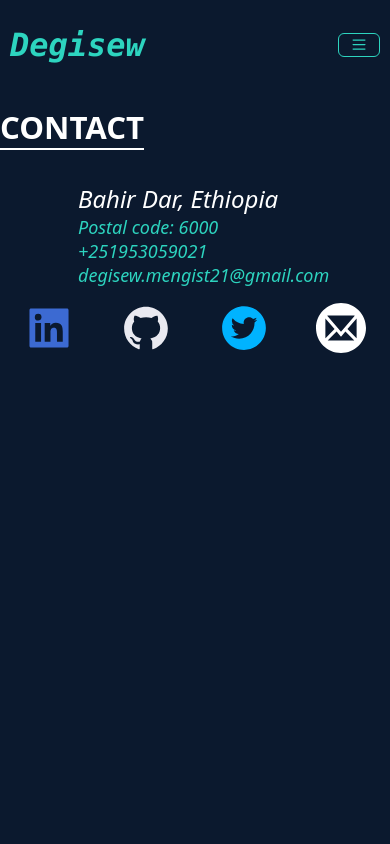
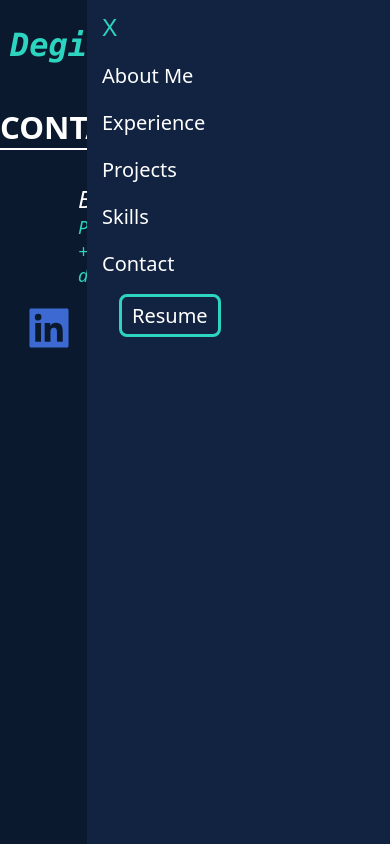
Before and after one commit to degisew/SPA-Portfolio, a React (Create React App) app: page /contact in a window 390 px wide. Both pictures are taken after a click on the button 358 px from the left and 45 px from the top of the page. Built offline with nearby package versions, Linux system fonts and the light colour scheme.

Commit message:
pass a prop to navBar.js

```diff
--- a/src/App.js
+++ b/src/App.js
@@ -27,12 +27,13 @@ function App() {
   }, [showMenu]);
   return (
     <main>
-      <NavBar openMenuHandler={openMenuHandler} />
+      <NavBar
+        openMenuHandler={openMenuHandler}
+        menu={showMenu}
+        closeMenuHandler={closeMenuHandler}
+      />
       <Routes>
-        <Route
-          element={<Home menu={showMenu} closeMenuHandler={closeMenuHandler} />}
-          path="/"
-        />
+        <Route element={<Home />} path="/" />
         <Route element={<AboutMe />} path="/about" />
         <Route element={<Experience />} path="/experience" />
         <Route element={<Skills />} path="/skills" />
--- a/src/Components/NavBar.js
+++ b/src/Components/NavBar.js
@@ -4,12 +4,52 @@ import { Link } from 'react-router-dom';
 import { SlMenu } from 'react-icons/sl';
 import selectors from './NavBar.module.css';
 
-const NavBar = ({ openMenuHandler }) => {
+const NavBar = ({ openMenuHandler,  closeMenuHandler, menu }) => {
   const openMenu = (e) => {
     openMenuHandler(e);
   };
+  const closeMenu = (e) => {
+    closeMenuHandler(e);
+  };
+  let mobileMenu;
+  if (menu) {
+    mobileMenu = (
+      <div className={selectors.mobileMenu}>
+        <button type="button" onClick={closeMenu}>
+          <span>X</span>
+        </button>
+        <div className={selectors.mobileMenuItems}>
+          <Link to="/about" onClick={closeMenu}>
+            About Me
+          </Link>
+          <Link to="/experience" onClick={closeMenu}>
+            {" "}
+            Experience
+          </Link>
+          <Link to="/projects" onClick={closeMenu}>
+            Projects
+          </Link>
+          <Link to="/skills" onClick={closeMenu}>
+            Skills
+          </Link>
+          <Link to="/contact" onClick={closeMenu}>
+            Contact
+          </Link>
+          <a
+            href="https://drive.google.com/file/d/1Vhfo_7AuEDK6ScO5_l8D2aOQSozd0cXm/view?usp=sharing"
+            id={selectors.resume}
+            target="_blank"
+            rel="noopener noreferrer"
+          >
+            Resume
+          </a>
+        </div>
+      </div>
+    );
+  }
   return (
     <div>
+      {mobileMenu}
       <header className={selectors.header}>
         <div className={selectors.logoContainer}>
           <a href="#home">
@@ -35,7 +75,11 @@ const NavBar = ({ openMenuHandler }) => {
           </nav>
         </div>
         <div className={selectors.menuBtnDiv}>
-          <button type="button" className={selectors.MenuBtn} onClick={openMenu}>
+          <button
+            type="button"
+            className={selectors.MenuBtn}
+            onClick={openMenu}
+          >
             <SlMenu />
           </button>
         </div>
--- a/src/Components/NavBar.module.css
+++ b/src/Components/NavBar.module.css
@@ -48,6 +48,58 @@
 .MenuBtn svg {
   fill: #2dd4bf;
   min-width: 30px;
+}
+
+.mobileMenu {
+  overflow-x: hidden;
+  position: fixed;
+  transition: 0.5s;
+  display: flex;
+  flex-direction: column;
+  width: 70%;
+  height: 100%;
+  background-color: #112340;
+  float: right;
+  top: 0;
+  right: 0;
+  padding: 15px;
+  row-gap: 20px;
+}
+
+.mobileMenu button {
+  display: flex;
+  background-color: inherit;
+  color: white;
+  border: none;
+  font-size: 23px;
+  width: fit-content;
+  cursor: pointer;
+  float: left;
+}
+
+.mobileMenu button span {
+  color: #2dd4bf;
+}
+
+.mobileMenuItems {
+  display: flex;
+  flex-direction: column;
+  row-gap: 20px;
+  cursor: pointer;
+}
+
+.mobileMenuItems a {
+  color: #fff;
+  font-size: 20px;
+  text-decoration-line: none;
+}
+
+#resume {
+  width: fit-content;
+  padding: 5px 10px;
+  margin-left: 20px;
+  border-radius: 5px;
+  outline: #2dd4bf solid 3px;
 }
 
 @media (min-width: 768px) {
--- a/src/Pages/ContactMe.js
+++ b/src/Pages/ContactMe.js
@@ -25,16 +25,32 @@ const ContactMe = () => (
           <address className={selectors.email}>{contact.email}</address>
         </div>
         <div className={selectors.contactIcons}>
-          <a href="https://www.linkedin.com/in/degisew-mengist">
+          <a
+            href="https://www.linkedin.com/in/degisew-mengist"
+            target="_blank"
+            rel="noopener noreferrer"
+          >
             <AiFillLinkedin className={selectors.linkedin} />
           </a>
-          <a href="https://www.github.com/degisew">
+          <a
+            href="https://www.github.com/degisew"
+            target="_blank"
+            rel="noopener noreferrer"
+          >
             <AiFillGithub className={selectors.github} />
           </a>
-          <a href="https://www.twitter.com/@DJ_etiya">
+          <a
+            href="https://www.twitter.com/@DJ_etiya"
+            target="_blank"
+            rel="noopener noreferrer"
+          >
             <AiFillTwitterCircle className={selectors.twitter} />
           </a>
-          <a href="mailto:degisew.mengist21@gmail.com">
+          <a
+            href="mailto:degisew.mengist21@gmail.com"
+            target="_blank"
+            rel="noopener noreferrer"
+          >
             <ImMail4 className={selectors.gmail} />
           </a>
         </div>
--- a/src/Pages/Home.js
+++ b/src/Pages/Home.js
@@ -1,49 +1,11 @@
 /* eslint-disable */
 import React from 'react';
-import { Link } from 'react-router-dom';
 import selectors from './Home.module.css';
 
-const Home = ({ closeMenuHandler, menu }) => {
-  const closeMenu = (e) => {
-    closeMenuHandler(e);
-  };
-  let mobileMenu;
-  if (menu) {
-    mobileMenu = (
-      <div className={selectors.mobileMenu}>
-        <button type="button" onClick={closeMenu}>
-          <span>X</span>
-        </button>
-        <div className={selectors.mobileMenuItems}>
-          <Link to="/about" onClick={closeMenu}>
-            About Me
-          </Link>
-          <Link to="/experience" onClick={closeMenu}>
-            {' '}
-            Experience
-          </Link>
-          <Link to="/projects" onClick={closeMenu}>
-            Projects
-          </Link>
-          <Link to="/skills" onClick={closeMenu}>
-            Skills
-          </Link>
-          <Link to="/contact" onClick={closeMenu}>
-            Contact
-          </Link>
-          <a
-            href="https://docs.google.com/document/d/1TOY9uKGxlkVb5bK8gEZmcgrvAm5k2krAh1R-eowCYaU/edit?usp=sharing"
-            id={selectors.resume}
-          >
-            Resume
-          </a>
-        </div>
-      </div>
-    );
-  }
+const Home = () => {
+
   return (
     <section id={selectors.home}>
-      {mobileMenu}
       <div className={selectors.mainDiv}>
         <div className={selectors.hi}>
           <p>Hi, I&apos;m</p>
--- a/src/Pages/Home.module.css
+++ b/src/Pages/Home.module.css
@@ -6,50 +6,6 @@
   display: flex;
   flex-direction: column;
   margin: 5rem 2rem;
-}
-
-.mobileMenu {
-  overflow-x: hidden;
-  position: fixed;
-  transition: 0.5s;
-  display: flex;
-  flex-direction: column;
-  width: 70%;
-  height: 100%;
-  background-color: #112340;
-  float: right;
-  top: 0;
-  right: 0;
-  padding: 15px;
-  row-gap: 20px;
-}
-
-.mobileMenu button {
-  display: flex;
-  background-color: inherit;
-  color: white;
-  border: none;
-  font-size: 23px;
-  width: fit-content;
-  cursor: pointer;
-  float: left;
-}
-
-.mobileMenu button span {
-  color: #2dd4bf;
-}
-
-.mobileMenuItems {
-  display: flex;
-  flex-direction: column;
-  row-gap: 20px;
-  cursor: pointer;
-}
-
-.mobileMenuItems a {
-  color: #fff;
-  font-size: 20px;
-  text-decoration-line: none;
 }
 
 #resume {
```
